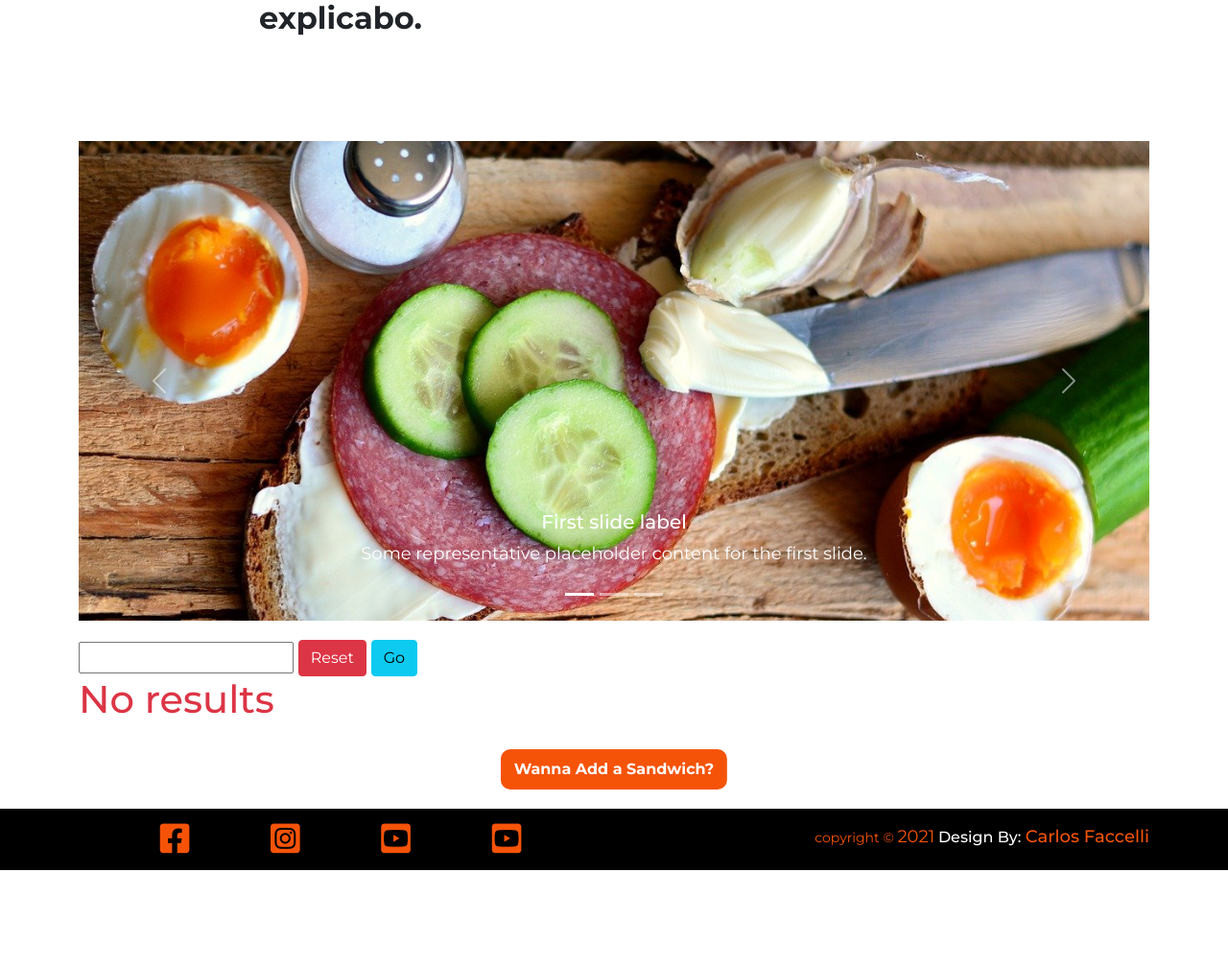
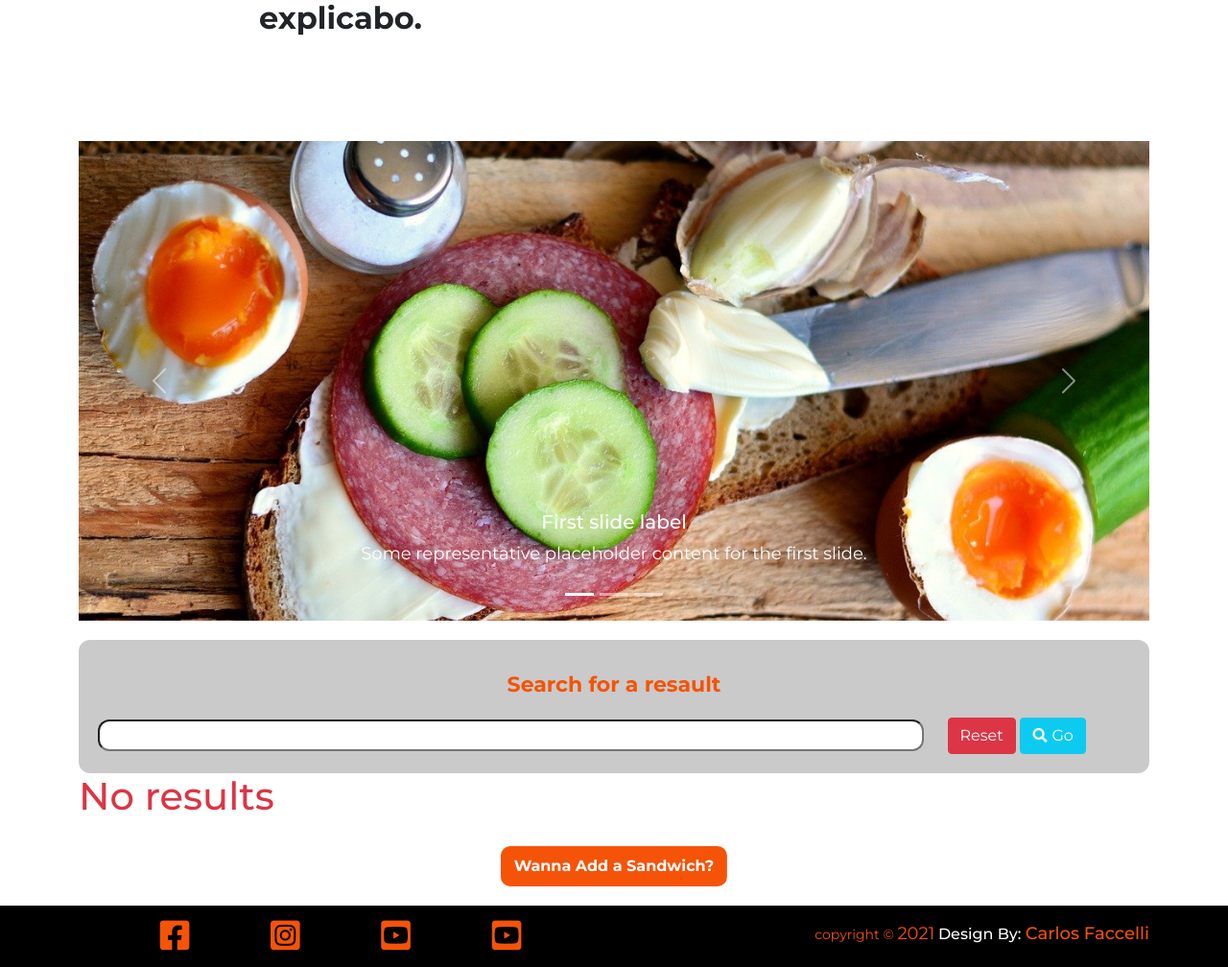
Before and after one commit to CarlosFaccelli26/Bread-Butter-Milestone, a Flask app: page /search in a window 1280 px wide. Shown: the part 416-1424 px from the top of the page at 96% size. Before the commit the page ends 1323 px from the top, so only its background shows below. Run offline with Flask 2, Linux system fonts and the light colour scheme; data that the repository does not hold is empty; some libraries are stand-ins or nearby versions.

Commit message:
Styling search form to give an atractive layout

```diff
--- a/static/css/style.css
+++ b/static/css/style.css
@@ -127,6 +127,35 @@ label {
 
 .info a:hover {
     color: #f55308;
+}
+
+/* ================ Search Form ================ */
+
+.search-form {
+    width: 100%;
+    background-color: rgb(202, 202, 202);
+    padding: 20px;
+    border-radius: 12px;
+}
+
+.search-form legend {
+    font-size: 22px;
+}
+
+.search {
+    width: 80%;
+    margin-right: 20px;
+    outline: none;
+    border-radius: 12px;
+}
+
+.search-form .btn {
+    color: #fff;
+}
+
+.btn i {
+    font-size: 15px;
+    margin-right: 5px;
 }
 
 /* ================ Nav ================ */
--- a/templates/index.html
+++ b/templates/index.html
@@ -73,9 +73,10 @@ Home
         <div class="row">
             <div class="col-12">
                 <form method="POST" class="search-form" action="{{ url_for('search') }}">
+                    <legend>Search for a resault</legend>
                     <input type="search" name="query" id="query" class="search" required>
                       <a href="{{ url_for('index')}}" class="btn btn-danger">Reset</a>
-                    <button type="submit" class="btn btn-info"><i class="fas-fa-search"></i>Go</button>
+                    <button type="submit" class="btn btn-info"><i class="fas fa-search"></i>Go</button>
                 </form>
             </div>
         </div>
```
